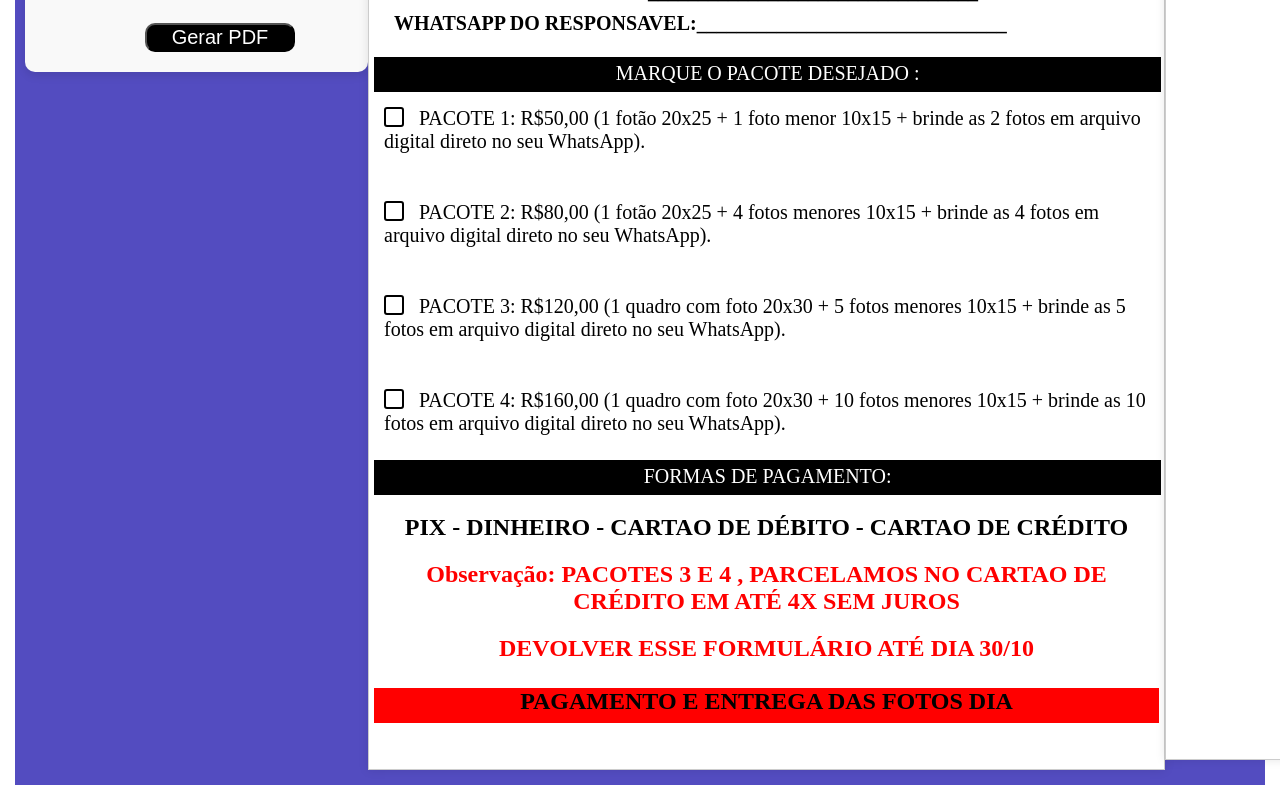
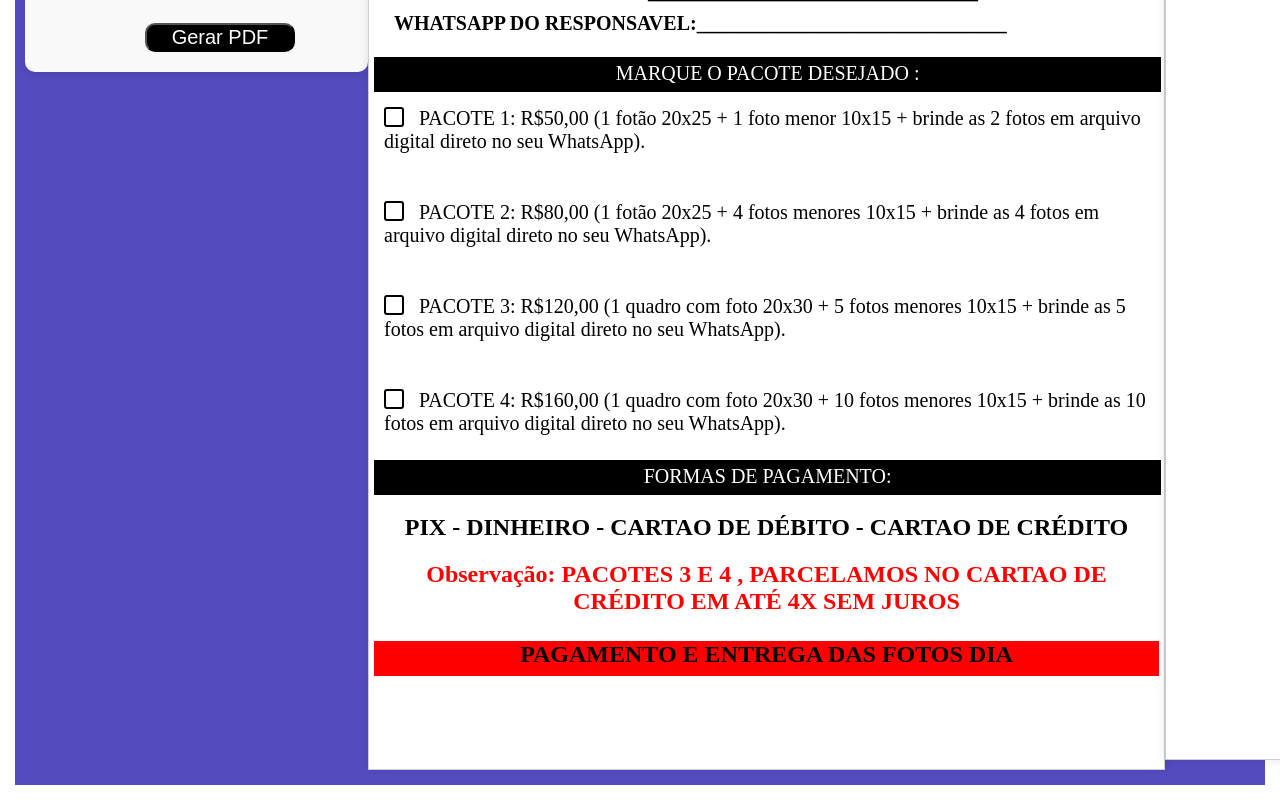
Before and after one commit to leandro-bsf/Gabarito_fotos, a React (Create React App) app: page / in a window 1280 px wide. Shown: the part 395-1195 px from the top of the page. Built offline with nearby package versions, Linux system fonts and the light colour scheme.

Commit message:
voltando dado para variavel

```diff
--- a/src/App.js
+++ b/src/App.js
@@ -247,8 +247,8 @@ const handleImageLogo = (e) => {
 
               </h2>
 
-              <h2  style={{ color: 'red'}}>DEVOLVER ESSE FORMULÁRIO ATÉ DIA 30/10</h2>
-              {/* <h2>{text_complementar}</h2> */}
+
+               <h2>{text_complementar}</h2>
               </div>
 
 
```
